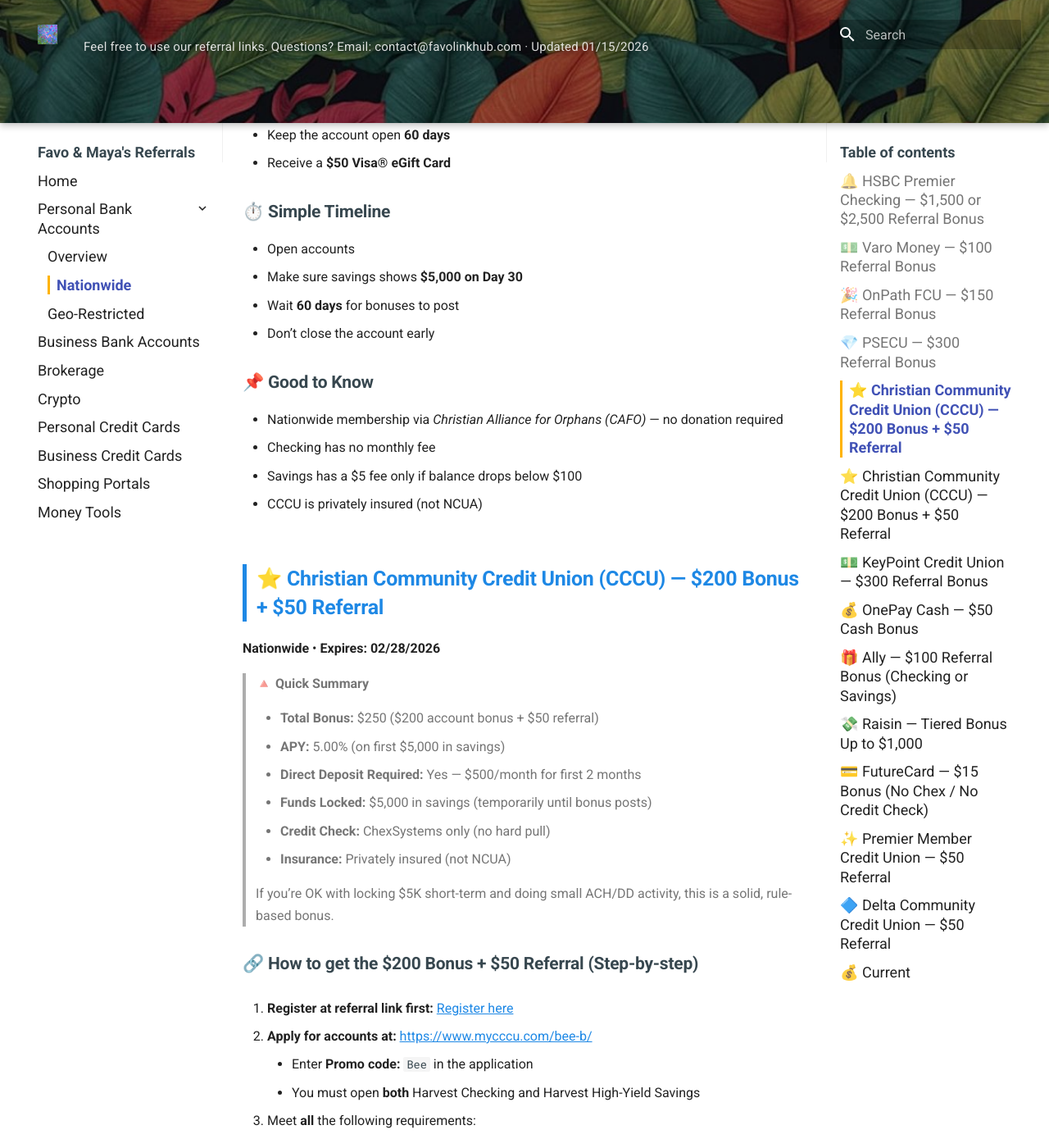
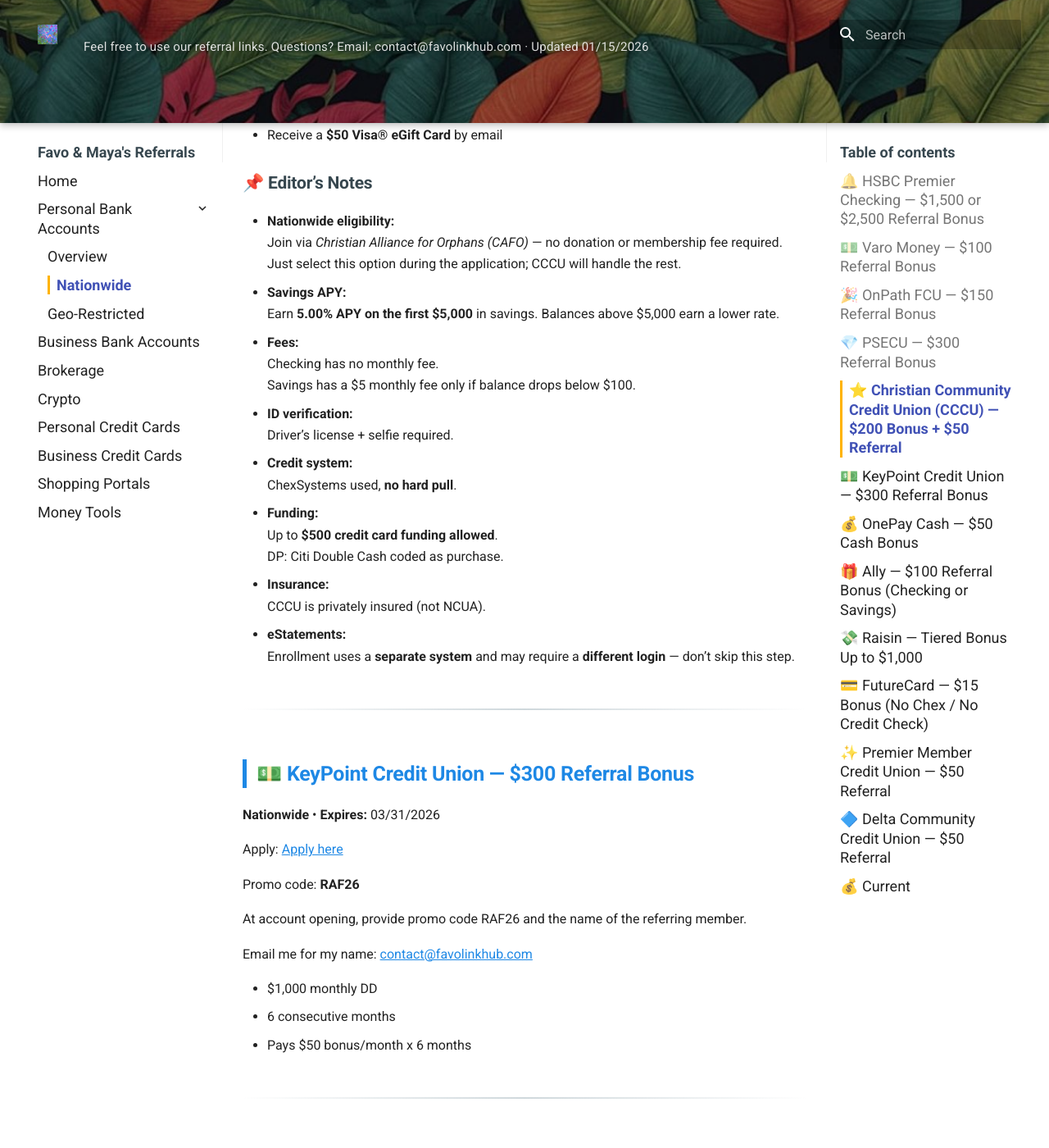
Before and after one commit to whispersofzephyr/favolinkhub-site, an MkDocs documentation site: the page built from docs/personal-bank-nationwide.md, in a window 1280 px wide and 1400 px high, scrolled down 6599 px. Shown: the whole window at 82% size. Built offline with MkDocs 1.6.1 and Material for MkDocs 9.7.7, drawn with Linux system fonts in a browser that asks for light colours; some of the changed text lies outside the part shown.

Commit message:
Update personal-bank-nationwide.md

```diff
--- a/docs/personal-bank-nationwide.md
+++ b/docs/personal-bank-nationwide.md
@@ -215,103 +215,46 @@ Bonus after ~100–145 days.
   Harvest High-Yield Checking
   Harvest High-Yield Savings
 
-### 💰 $200 Account Bonus — What to Do
+### 💰 $200 Account Bonus — Requirements
 
-**Checking ($100 bonus)**
+**Harvest High-Yield Checking ($100 bonus)**
 
 - Enroll in online banking
 - Enroll in eStatements
 - Keep the account open **at least 60 days**
 
-**Savings ($100 bonus)**
+**Harvest High-Yield Savings ($100 bonus)**
 
 - Have **$5,000 in savings on Day 30**
 - Keep the account open until the bonus posts
 
-### 🎁 $50 Referral Bonus (For You)
+### 🎁 $50 Referral Bonus — Requirements
 
-- Use the referral link **before applying**
-- Open any CCCU account
+- Register at the referral link **before applying**
 - Keep the account open **60 days**
-- Receive a **$50 Visa® eGift Card**
+- Receive a **$50 Visa® eGift Card** by email
 
-### ⏱️ Simple Timeline
-
-- Open accounts
-- Make sure savings shows **$5,000 on Day 30**
-- Wait **60 days** for bonuses to post
-- Don’t close the account early
-
-### 📌 Good to Know
-
-- Nationwide membership via *Christian Alliance for Orphans (CAFO)* — no donation required
-- Checking has no monthly fee
-- Savings has a $5 fee only if balance drops below $100
-- CCCU is privately insured (not NCUA)
-
-
-
-## ⭐ Christian Community Credit Union (CCCU) — $200 Bonus + $50 Referral
-**Nationwide** • **Expires: 02/28/2026**
-
-> 🔺 **Quick Summary**
->
-> - **Total Bonus:** $250 ($200 account bonus + $50 referral)
-> - **APY:** 5.00% (on first $5,000 in savings)
-> - **Direct Deposit Required:** Yes — $500/month for first 2 months
-> - **Funds Locked:** $5,000 in savings (temporarily until bonus posts)
-> - **Credit Check:** ChexSystems only (no hard pull)
-> - **Insurance:** Privately insured (not NCUA)
->
-> If you’re OK with locking $5K short-term and doing small ACH/DD activity, this is a solid, rule-based bonus.
-
-### 🔗 How to get the $200 Bonus + $50 Referral (Step-by-step)
-
-1. **Register at referral link first:** [Register here](https://share.mycccu.com/billssophiewang)
-
-2. **Apply for accounts at:** [https://www.mycccu.com/bee-b/](https://www.mycccu.com/bee-b/)
-
-     - Enter **Promo code:** `Bee` in the application
-     - You must open **both** Harvest Checking and Harvest High-Yield Savings
-
-3. Meet **all** the following requirements:
-
-    - **Harvest Checking**
-
-        - Enroll in **Online Banking**
-        - Enroll in **eStatements**
-        - **Activate debit card**
-        - Receive **$500 total deposits per calendar month**
-          (for the first 60 days after account opening)
-
-    - **Harvest High-Yield Savings**
-
-        - Maintain **$5,000 balance**
-        - Typically required by **Day 30**
-        - Must be maintained until bonus posts
-        - Earn **5.00% APY on the first $5,000 only**
-
-📌 Note: eStatements enrollment uses a **separate system** and may require a **different login** — don’t skip this step.
-
-### 🎁 $50 Referral Bonus
-
-- Referral registration must be completed **before applying**
-- Account must remain open **at least 60 days**
-- Bonus is paid as a **$50 Visa® eGift Card**
-
-
-### 📌 Additional Notes / DPs
+### 📌 Editor’s Notes
 
 - **Nationwide eligibility:**
-  Join via *Christian Alliance for Orphans (CAFO)* — free, no membership fee
-- **ID verification:** Driver’s license + selfie
+  Join via *Christian Alliance for Orphans (CAFO)* — no donation or membership fee required.
+  Just select this option during the application; CCCU will handle the rest.
+- **Savings APY:**
+  Earn **5.00% APY on the first $5,000** in savings. Balances above $5,000 earn a lower rate.
+- **Fees:**
+  Checking has no monthly fee.
+  Savings has a $5 monthly fee only if balance drops below $100.
+- **ID verification:**
+  Driver’s license + selfie required.
 - **Credit system:**
-  ChexSystems used, **no hard pull**
+  ChexSystems used, **no hard pull**.
 - **Funding:**
-  Up to **$500 credit card funding allowed**
-  DP: Citi Double Cash coded as purchase
+  Up to **$500 credit card funding allowed**.
+  DP: Citi Double Cash coded as purchase.
 - **Insurance:**
-  CCCU is **privately insured**, **not NCUA**
+  CCCU is privately insured (not NCUA).
+- **eStatements:**
+  Enrollment uses a **separate system** and may require a **different login** — don’t skip this step.
 
 ---
 
```
Also changed, not shown: other parts of docs/personal-bank-nationwide.md (+1 -1 lines).
